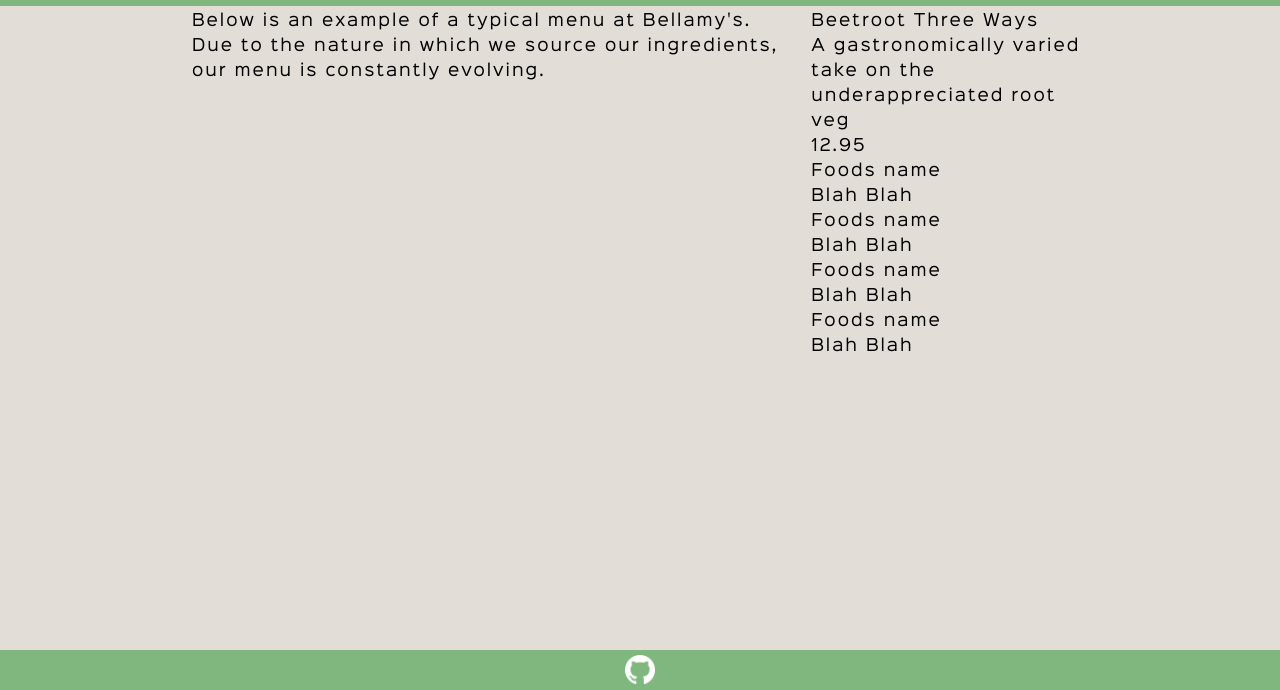
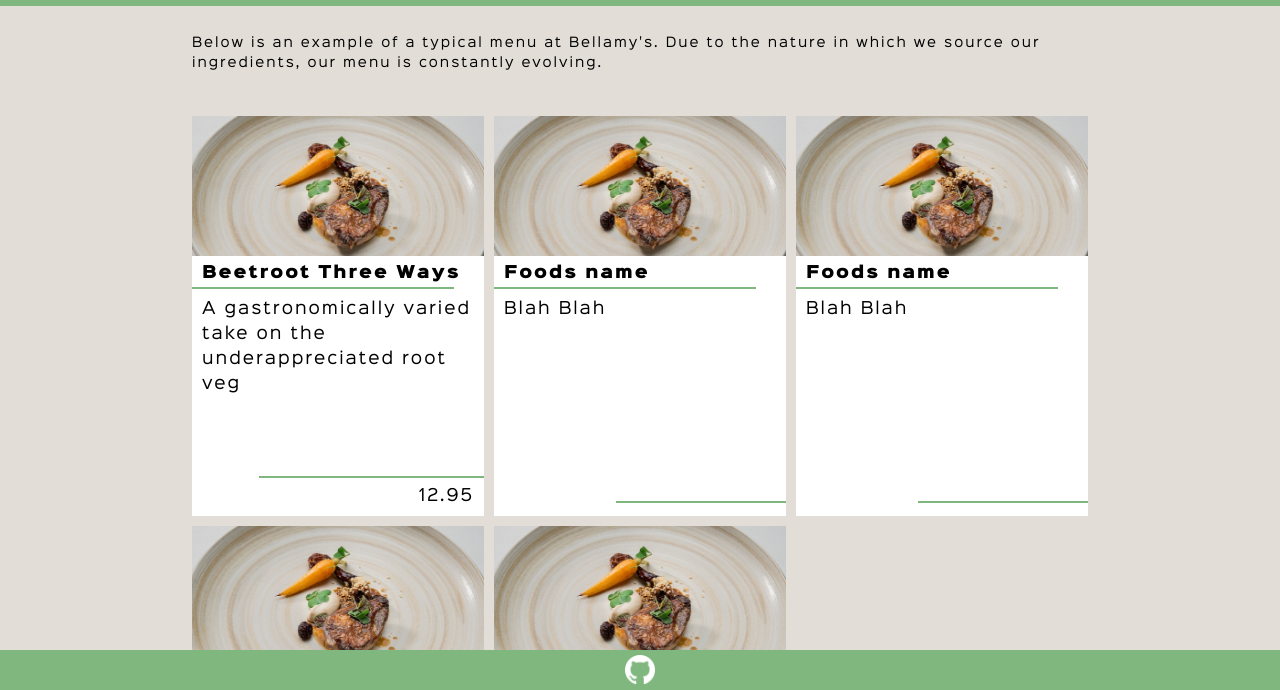
Before and after one commit to MBright90/restaurant-homepage, a website built with webpack: page dist/index.html in a window 1280 px wide. Shown: the part 110-800 px from the top of the page. Built offline with nearby package versions, Linux system fonts and the light colour scheme.

Commit message:
Add stylings for menu page

```diff
--- a/src/style.css
+++ b/src/style.css
@@ -85,10 +85,13 @@
 
 main {
     display: flex;
+    flex-direction: column;
     gap: 20px;
     margin: 0 15%;
     min-height: calc(100vh - 156px);
 }
+
+/* Homepage styling */
 
 main .information {
     margin: auto 0;
@@ -122,6 +125,79 @@
     z-index: -1;
 }
 
+/* Menu styling */
+
+main .menu-intro {
+    font-size: .8rem;
+    margin: 25px 0;
+}
+
+main .menu-stack {
+    display: grid;
+    grid-template-columns: repeat(auto-fit, minmax(220px, 1fr));
+    grid-auto-rows: 400px;
+    gap: 10px;
+}
+
+main .menu-stack .item-card {
+    background-color: white;
+    position: relative;
+
+    transition: transform ease-in .1s;
+    -webkit-transition: transform ease-in .1s;
+    -moz-transition: transform ease-in .1s;
+}
+
+main .menu-stack .item-card:hover {
+    transform: scale(1.05)
+}
+
+main .menu-stack .item-image {
+    background-image: url('./duck-leg.jpg');
+    background-position: center;
+    background-size: cover;
+    height: 35%;
+    width: 100%;
+}
+
+main .menu-stack .item-card .item-title {
+    position: relative;
+    font-family: 'sinkinsans-bold', 'sans-serif';
+    margin: 0 10px;
+}
+
+main .menu-stack .item-card .item-title::before {
+    content: "";
+    position: absolute;
+
+    background-color: #7FB77E;
+    height: 2px;
+    bottom: -5px;
+    left: -10px;
+    right: 20px;
+}
+
+main .menu-stack .item-card .item-details {
+    margin: 10px;
+}
+
+main .menu-stack .item-card .item-price {
+    position: absolute;
+    bottom: 10px;
+    right: 10px;
+}
+
+main .menu-stack .item-card .item-price::before {
+    content: "";
+    position: absolute;
+
+    background-color: #7FB77E;
+    height: 2px;
+    top: -5px;
+    left: -160px;
+    right: -10px;
+}
+
 /* Footer */
 
 footer {
```
